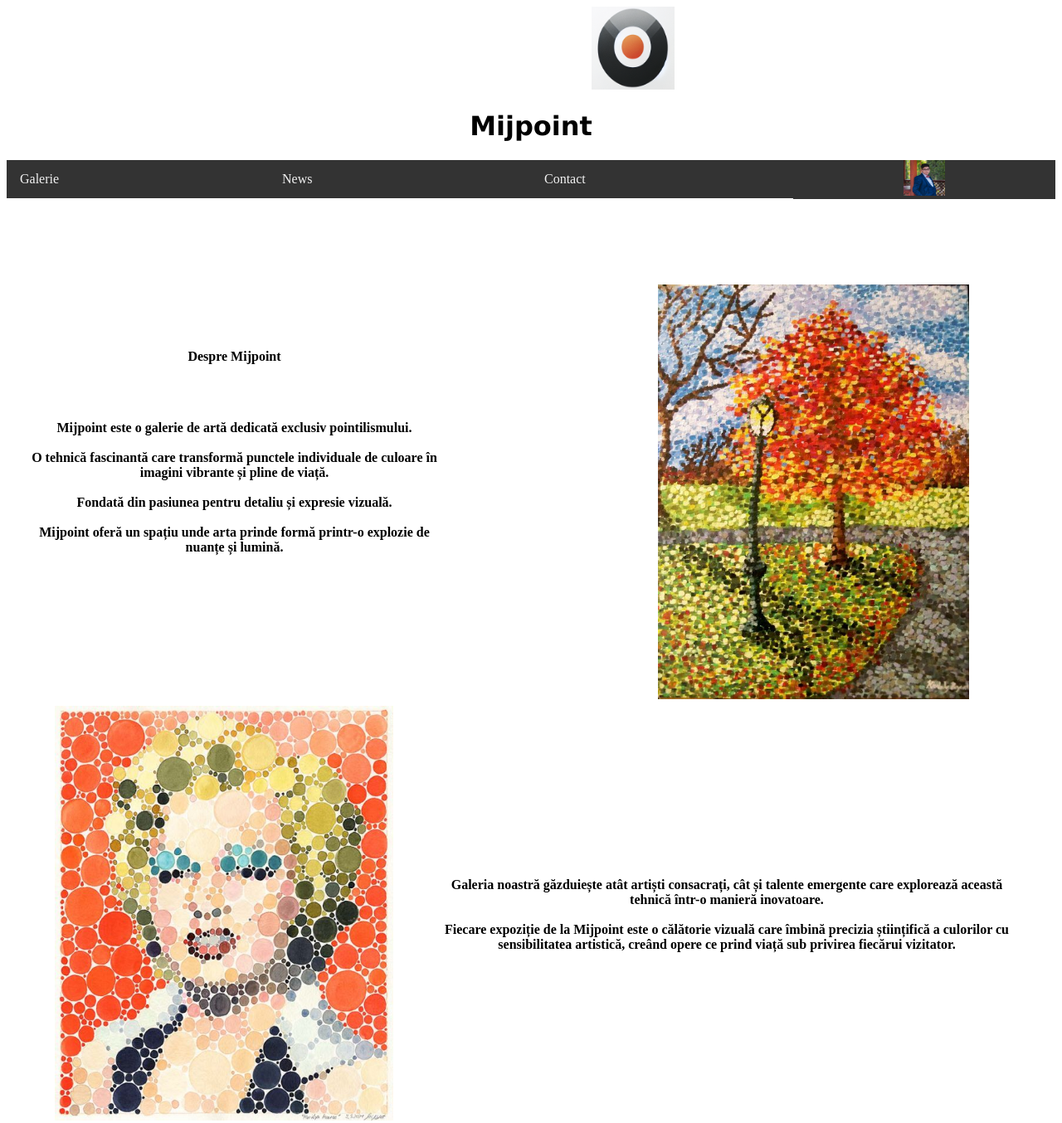
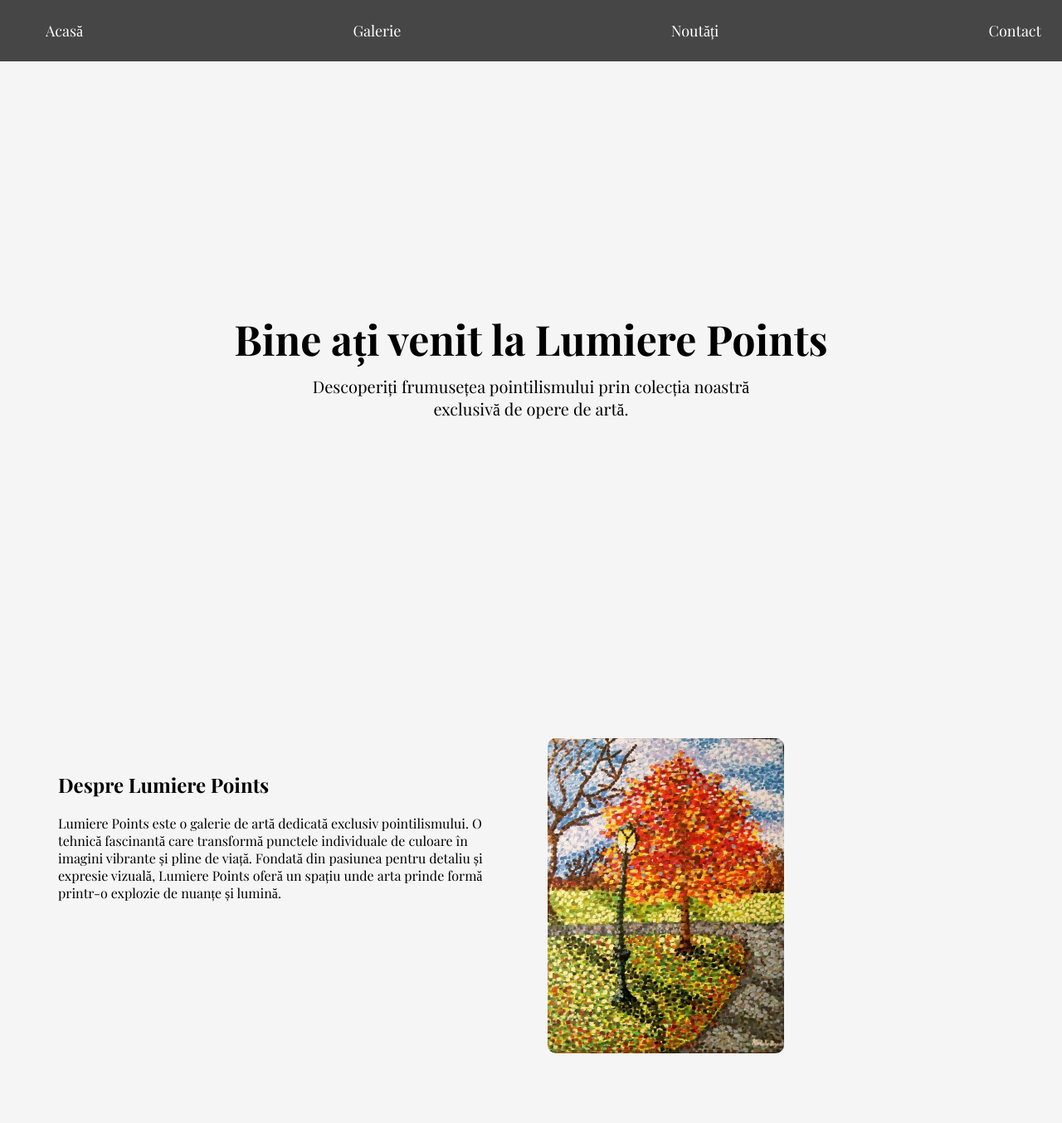
Before and after one commit to patrat47/CD-Atestat-Luca-Slavu, a plain HTML site: page index.html in a window 1280 px wide. Shown: the top 1354 px of the page at 83% size. Drawn offline with nearby package versions, Linux system fonts and the light colour scheme.

Commit message:
ADAW
2QD

```diff
--- a/index.html
+++ b/index.html
@@ -1,89 +1,140 @@
 <!DOCTYPE html>
-<html lang="en">
+<html lang="ro">
 <head>
     <meta charset="UTF-8">
     <meta name="viewport" content="width=device-width, initial-scale=1.0">
-    <title>Document</title>
-</head>
+    <title>Lumiere Points - Acasă</title>
+    <link href="https://fonts.googleapis.com/css2?family=Playfair+Display:wght@400;700&display=swap" rel="stylesheet">
     <style>
-.topnav {
-  overflow: hidden;
-  background-color: #333;
-  width: 100%;
-}
-.topnav a {
-  float: left;
-  display: block;
-  color: #f2f2f2;
-  text-align: center;
-  padding: 14px 16px;
-  text-decoration: none;
-  justify-content: space-around;
-  align-items: center;
-}
-.topnav a:hover {
-  background-color: #ddd;
-  color: black;
-}
-    ul{
-        list-style-type: none;
+        body {
+            font-family: 'Playfair Display', serif;
             margin: 0;
             padding: 0;
+            background-color: #f5f5f5;
         }
-   .header {
-  background-color: #F1F1F1;
+
+        .topnav {
+            position: fixed;
+            top: 0;
+            left: 0;
+            width: 100%;
+            background-color: rgba(51, 51, 51, 0.9);
+            display: flex;
+            justify-content: space-between;
+            align-items: center;
+            padding: 15px;
+            z-index: 1000;
+            transition: all 0.3s ease-in-out;
+        }
+
+        .topnav a {
+            color: #fff;
+            text-decoration: none;
+            padding: 10px 40px;
+            font-size: 18px;
+            transition: color 0.3s;
+        }
+
+        .topnav a:hover {
+            color: #f8b400;
+        }
+
+        .hero {
+            height: 100vh;
+            display: flex;
+            align-items: center;
+            justify-content: center;
+            text-align: center;
+            color: black;
+            padding: 20px;
+        }
+
+        .hero h1 {
+            font-size: 50px;
+            margin-bottom: 10px;
+        }
+
+        .hero p {
+            font-size: 20px;
+            max-width: 600px;
+            margin: 0 auto;
+        }
+
+        .content {
+            display: grid;
+            grid-template-columns: repeat(auto-fit, minmax(300px, 1fr));
+            gap: 40px;
+            padding: 50px;
+            text-align: center;
+        }
+
+        .content img {
+            width: 50%;
+            border-radius: 10px;
+            transition: transform 0.3s ease;
+        }
+
+        .content img:hover {
+            transform: scale(1.05);
+        }
+
+        .text-section {
+            padding: 20px;
+            text-align: left;
+        }
+
+        .footer {
+            background: #333;
+            color: white;
             text-align: center;
             padding: 20px;
-  width: 100%;
-}
-.nav1{
-    display: flex;
-    width: 100%;
-    justify-content: space-around;
-    align-items: center;
-    text-align: center;
-    margin: 0;
-}
-.logo{
-  height: 100px;
-  width: 100px;
-  align-content: center;
- padding-left: 705px
- ;
-
-
+            margin-top: 50px;
         }
     </style>
+</head>
 <body>
-    <a href="index.html"><img src="Screenshot 2025-03-18 154452.png" class="logo"></a>
-    <h1 style="text-align: center;font-family: Verdana, Geneva, Tahoma, sans-serif">Mijpoint</h1>
-    <ul class="nav1">
-        <li class="topnav"><a href="galerie.html" >Galerie</a></li>
-        <li class="topnav"><a href="news.html">                   News</a></li>
-        <li class="topnav"><a href="contact.html">       Contact</a></li>
-        <li class="topnav"><img style="height: 43px; width: 50px;" src="snacks_picant.jpg"></li>
-      </ul>
-      <table><tr>
-     <th> <p style="padding-left: 25px;">Despre Mijpoint</p><br><br>
 
-          <p style="padding-left: 25px;"> Mijpoint este o galerie de artă dedicată exclusiv pointilismului.<br> <br>O tehnică fascinantă care transformă punctele individuale de culoare în imagini vibrante și pline de viață.<br><br> Fondată din pasiunea pentru detaliu și expresie vizuală.<br><br> Mijpoint oferă un spațiu unde arta prinde formă printr-o explozie de nuanțe și lumină.
-        </p>
-        </th>
-        <th><img style="padding-left: 160px;height:500px;padding-top: 100px;" src="fc4cbcfe8bd3723c0f772a18b9b750d8.jpg"></th>
-        </tr>
-        <tr>
-          <th><img style="height: 500px;" src="portrait-marilyn-monroe.jpg"></th>
-          <th><p style="padding-right: 50px;">Galeria noastră găzduiește atât artiști consacrați, cât și talente emergente care explorează această tehnică într-o manieră inovatoare.<br><br> Fiecare expoziție de la Mijpoint este o călătorie vizuală care îmbină precizia științifică a culorilor cu sensibilitatea artistică, creând opere ce prind viață sub privirea fiecărui vizitator.</p></th>
-        </tr>
-        <tr>
-          <th><p style="padding-left: 50px;">Ne propunem să aducem pointilismul mai aproape de public, organizând evenimente, ateliere și colaborări.<br><br> Mijpoint nu este doar o galerie, ci o experiență artistică ce redefinește modul în care percepem culoarea și forma.<br><br>
+    <div class="topnav">
+        <a href="#">Acasă</a>
+        <a href="galerie.html">Galerie</a>
+        <a href="news.html">Noutăți</a>
+        <a href="contact.html">Contact</a>
+    </div>
 
-          </p></th>
-          <th><img style="height: 500px;" src="images.jpg"></th>
-        </tr>
+    <section class="hero">
+        <div>
+            <h1>Bine ați venit la Lumiere Points</h1>
+            <p>Descoperiți frumusețea pointilismului prin colecția noastră exclusivă de opere de artă.</p>
+        </div>
+    </section>
 
-      </table>
-     <br><br><br><br> <h1 style="text-align: center; font-family: Verdana, Geneva, Tahoma, sans-serif;">Descoperă arta punct cu punct la Mijpoint!</h1>
+    <section class="content">
+        <div class="text-section">
+            <h2>Despre Lumiere Points</h2>
+            <p>Lumiere Points este o galerie de artă dedicată exclusiv pointilismului. O tehnică fascinantă care transformă punctele individuale de culoare în imagini vibrante și pline de viață. Fondată din pasiunea pentru detaliu și expresie vizuală, Lumiere Points oferă un spațiu unde arta prinde formă printr-o explozie de nuanțe și lumină.</p>
+        </div>
+        <img src="fc4cbcfe8bd3723c0f772a18b9b750d8.jpg" alt="Lucrare de artă 1">
+    </section>
+
+    <section class="content">
+        <img src="portrait-marilyn-monroe.jpg" alt="Lucrare de artă 2">
+        <div class="text-section">
+            <h2>Artiștii noștri</h2>
+            <p>Galeria noastră găzduiește atât artiști consacrați, cât și talente emergente care explorează această tehnică într-o manieră inovatoare. Fiecare expoziție de la Lumiere Points este o călătorie vizuală care îmbină precizia științifică a culorilor cu sensibilitatea artistică, creând opere ce prind viață sub privirea fiecărui vizitator.</p>
+        </div>
+    </section>
+
+    <section class="content">
+        <div class="text-section">
+            <h2>Misiunea noastră</h2>
+            <p>Ne propunem să aducem pointilismul mai aproape de public, organizând evenimente, ateliere și colaborări. Lumiere Points nu este doar o galerie, ci o experiență artistică ce redefinește modul în care percepem culoarea și forma.</p>
+        </div>
+        <img src="images.jpg" alt="Lucrare de artă 3">
+    </section>
+
+    <div class="footer">
+        <p>&copy; 2025 Lumiere Points. Toate drepturile rezervate.</p>
+    </div>
 
 </body>
 </html>
```
Also changed, not shown: contact.html (+82 -33 lines), galerie.html (+31 -26 lines), news.html (+92 -60 lines), poza1.html (+1 -1 lines), poza2.html (+1 -1 lines), poza3.html (+1 -1 lines), poza4.html (+1 -1 lines), poza5.html (+1 -1 lines), poza6.html (+1 -1 lines), poza7.html (+1 -1 lines), poza8.html (+1 -1 lines), pngtree-raw-sea-bass-fresh-seabass-fish-isolated-on-white-background-with-png-image_9225167.png (added), transparent_image.png (added). Lines whose indentation alone changed are shown as unchanged.
